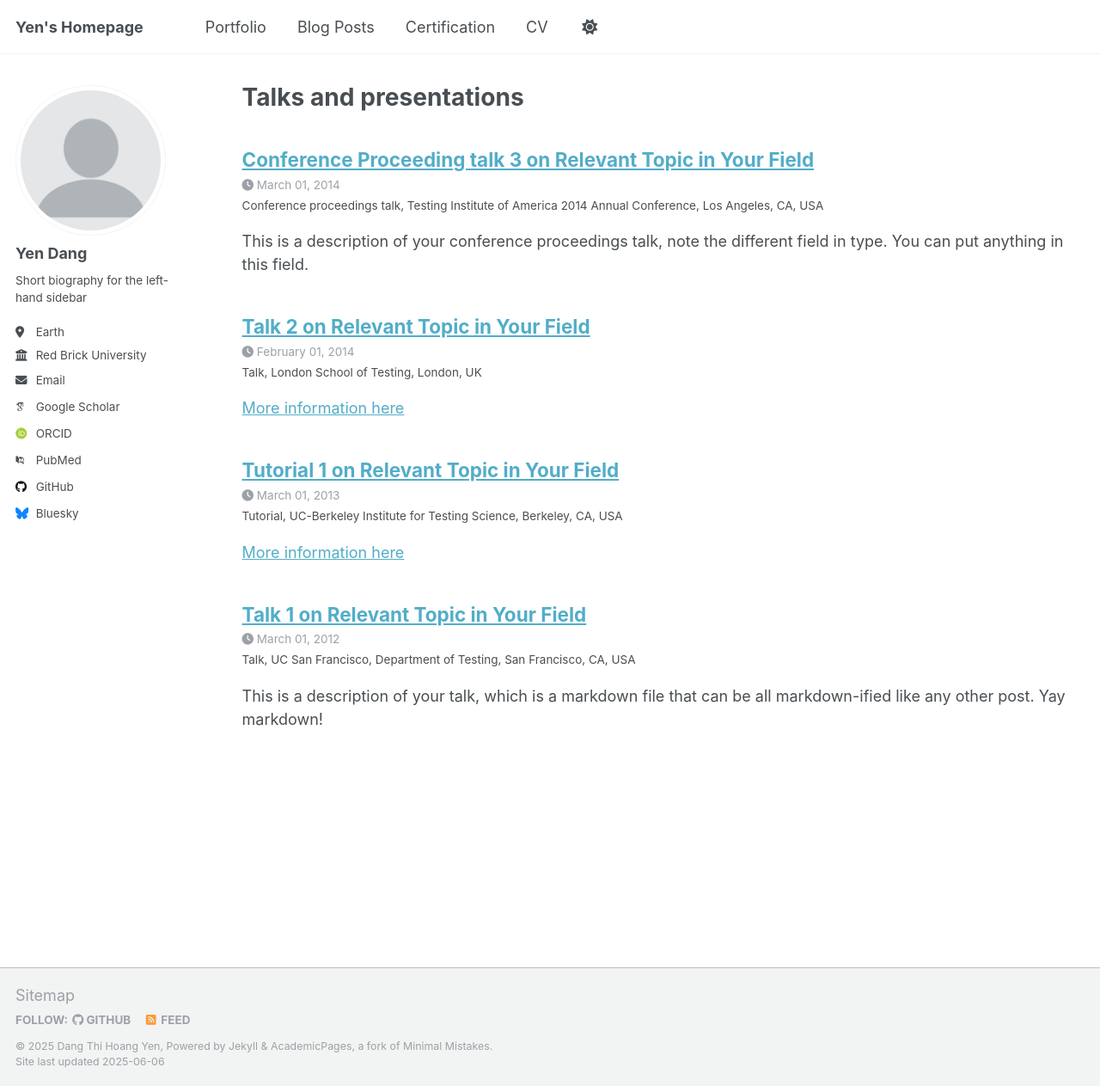
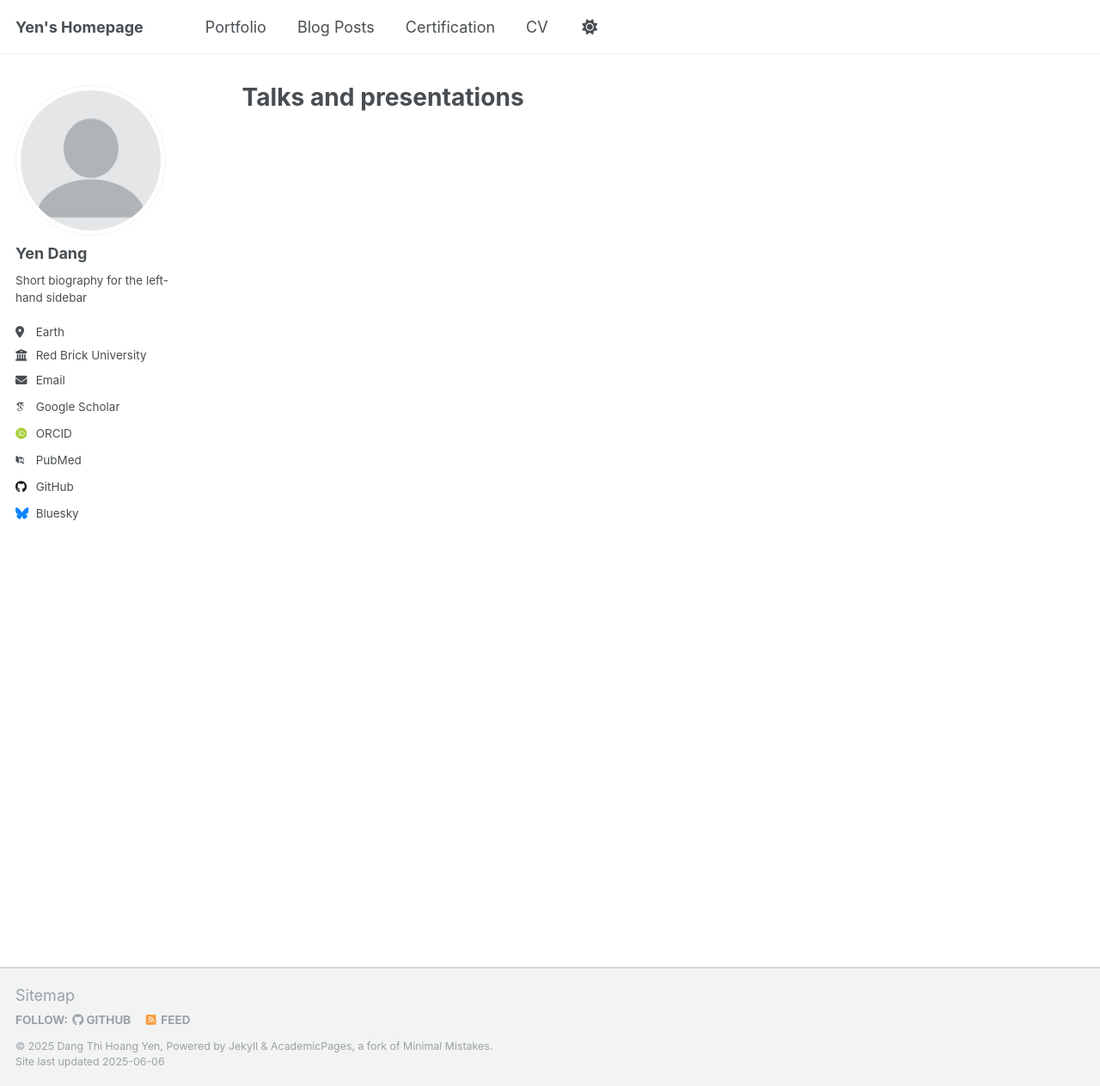
Before and after one commit to yen010390/yen010390.github.io, a Jekyll site: the page built from _pages/talks.html, in a window 1280 px wide and 1263 px high. Shown: the whole window at 86% size. Built offline with Jekyll 4.4.1, drawn with Linux system fonts in a browser that asks for light colours; some web fonts are replaced; some of the changed lines change nothing that is shown.

Commit message:
Update _config.yml

```diff
--- a/_config.yml
+++ b/_config.yml
@@ -214,16 +214,19 @@
 
 # These settings control the types of collections used by the template
 collections:
-  teaching:
-    output: true
-    permalink: /:collection/:path/
-  publications:
-    output: true
-    permalink: /:collection/:path/
+  # teaching:
+  #   output: true
+  #   permalink: /:collection/:path/
+  # publications:
+  #   output: true
+  #   permalink: /:collection/:path/
   portfolio:
     output: true
     permalink: /:collection/:path/
-  talks:
+  # talks:
+  #   output: true
+  #   permalink: /:collection/:path/
+  certification:
     output: true
     permalink: /:collection/:path/
 
@@ -248,24 +251,24 @@
     values:
       layout: single
       author_profile: true
-  # _teaching
-  - scope:
-      path: ""
-      type: teaching
-    values:
-      layout: single
-      author_profile: true
-      share: true
-      comments: true
-  # _publications
-  - scope:
-      path: ""
-      type: publications
-    values:
-      layout: single
-      author_profile: true
-      share: true
-      comments: true
+  # # _teaching
+  # - scope:
+  #     path: ""
+  #     type: teaching
+  #   values:
+  #     layout: single
+  #     author_profile: true
+  #     share: true
+  #     comments: true
+  # # _publications
+  # - scope:
+  #     path: ""
+  #     type: publications
+  #   values:
+  #     layout: single
+  #     author_profile: true
+  #     share: true
+  #     comments: true
   # _portfolio
   - scope:
       path: ""
@@ -275,14 +278,14 @@
       author_profile: true
       share: true
       comment: true
-  # _talks
-  - scope:
-      path: ""
-      type: talks
-    values:
-      layout: talk
-      author_profile: true
-      share: true
+  # # _talks
+  # - scope:
+  #     path: ""
+  #     type: talks
+  #   values:
+  #     layout: talk
+  #     author_profile: true
+  #     share: true
 
 
 # Sass/SCSS
```
